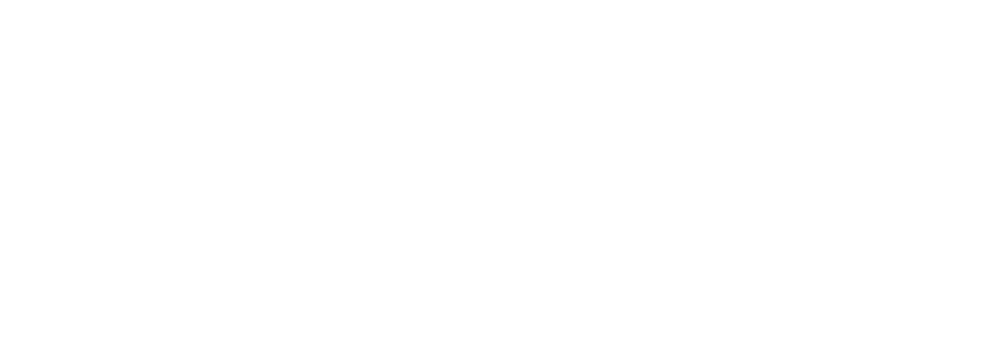
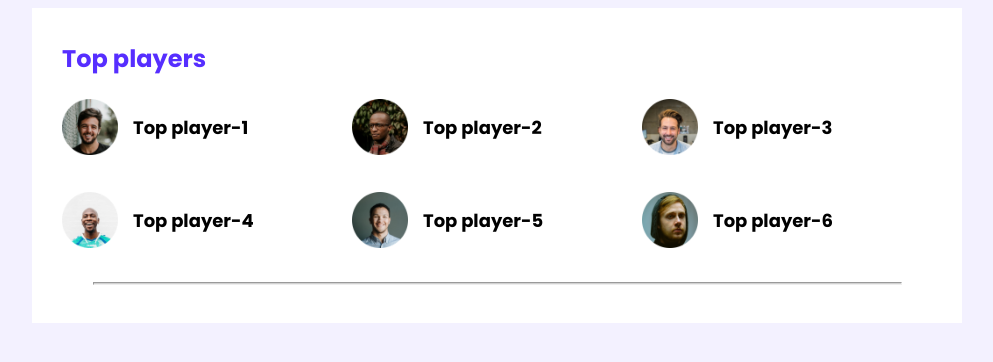
Before and after one commit to sifat6233/leader-board-my-design, a plain HTML site: page index.html in a window 1280 px wide. Shown: the whole page, without its empty margins (143-1136 px from the left). Drawn offline with Linux system fonts and the light colour scheme.

Commit message:
Top players

```diff
--- a/index.html
+++ b/index.html
@@ -3,9 +3,65 @@
 <head>
   <meta charset="UTF-8">
   <meta name="viewport" content="width=device-width, initial-scale=1.0">
-  <title>Document</title>
+  <title>Leader Board</title>
+  <!-- stylesheet  -->
+  <link rel="stylesheet" href="style.css">
+  <!-- google font poppins  -->
+  <link rel="preconnect" href="https://fonts.googleapis.com">
+  <link rel="preconnect" href="https://fonts.gstatic.com" crossorigin>
+<link rel="preconnect" href="https://fonts.googleapis.com">
+<link rel="preconnect" href="https://fonts.gstatic.com" crossorigin>
+<link
+  href="https://fonts.googleapis.com/css2?family=Poppins:ital,wght@0,300;0,400;0,500;0,600;0,700;1,300;1,400;1,500;1,600;1,700&display=swap"
+  rel="stylesheet">
 </head>
 <body>
+  <!-- header start -->
+  <header>
 
+  </header>
+  <!-- header end -->
+
+  <main>
+    <!-- top-players start -->
+    <section class="container">
+      <div class="top-players">
+        <h2 class="section-title">Top players </h2>
+        <div class="players">
+          <div class="player">
+            <img src="image/players/player-1.png" alt="">
+            <h3 class="player-name">Top player-1</h3>
+          </div>
+          <div class="player">
+            <img src="image/players/player-2.png" alt="">
+            <h3 class="player-name">Top player-2</h3>
+          </div>
+          <div class="player">
+            <img src="image/players/player-3.png" alt="">
+            <h3 class="player-name">Top player-3</h3>
+          </div>
+          <div class="player">
+            <img src="image/players/player-4.png" alt="">
+            <h3 class="player-name">Top player-4</h3>
+          </div>
+          <div class="player">
+            <img src="image/players/player-5.png" alt="">
+            <h3 class="player-name">Top player-5</h3>
+          </div>
+          <div class="player">
+            <img src="image/players/player-6.png" alt="">
+            <h3 class="player-name">Top player-6</h3>
+          </div>
+        </div>
+      </div>
+      <hr>
+    </section>
+    <!-- top-players end -->
+    <!-- top blog start -->
+    <section class="top-blog">
+
+    </section>
+    <!-- top-blog end -->
+  </main>
 </body>
 </html>
--- a/style.css
+++ b/style.css
@@ -0,0 +1,48 @@
+  /* common styles and utilities  */
+body{
+  font-family: 'Poppins', sans-serif;
+  background-color: #F3F1FF;
+}
+main {
+  display: flex;
+  justify-content: center;
+}
+.container{
+  background-color: #ffffffff;
+  width: 870px;
+  padding: 30px;
+}
+hr{
+  width: 807px;
+  height: 1px;
+  background: #D1D1D1;
+}
+
+/* top players start --------*/
+.top-players{
+  margin-bottom: 30px;
+}
+.section-title{
+  color: #562EFF;
+  font-size: 24px;
+  margin-top: 3px;
+}
+.players{
+  display: grid;
+  grid-template-columns: repeat(3, 1fr);
+  grid-row-gap: 30px;
+}
+.player img{
+  width: 56px;
+  height: 56px;
+}
+.player{
+  display: flex;
+  align-items: center;
+  gap: 15px;
+}
+.player-name{
+  font-size: 18px;
+}
+
+/* top players end --------- */
```
